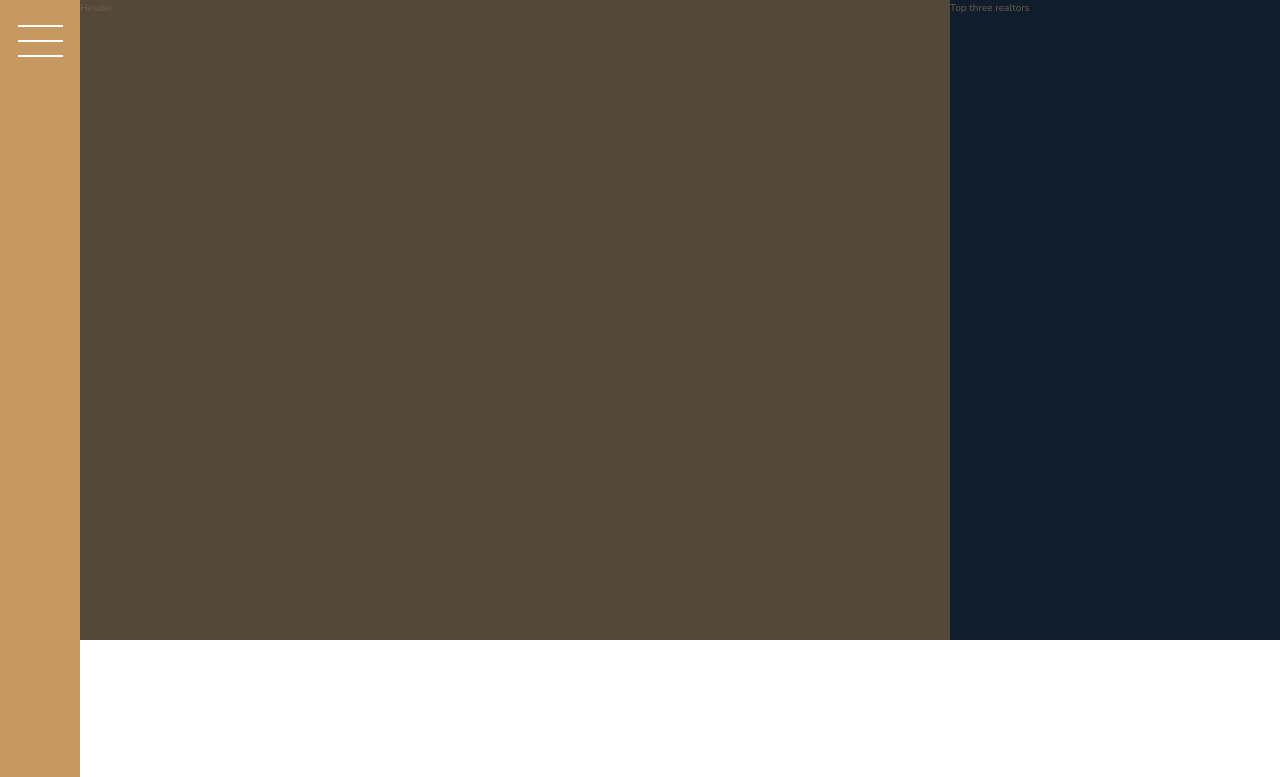
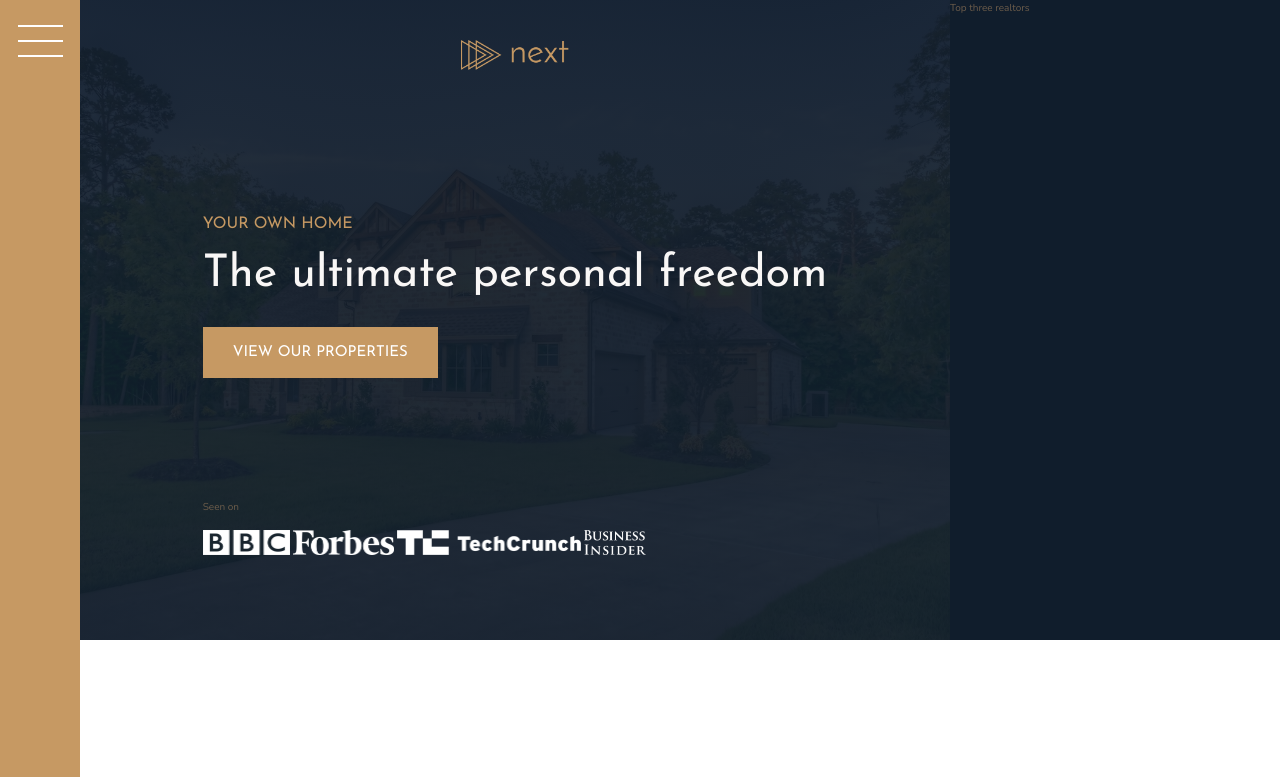
Before and after one commit to skusebauch/next, a website: page index.html in a window 1280 px wide. Shown: the top 777 px of the page. Drawn offline with nearby package versions, Linux system fonts and the light colour scheme.

Commit message:
setup header

```diff
--- a/index.html
+++ b/index.html
@@ -16,7 +16,17 @@
         <button class="nav-btn"></button>
       </div>
       <header class="header">
-        Header
+        <img src="img/logo.png" alt="Next Logo" class="header__logo">
+        <h3 class="heading-3">Your own home</h3>
+        <h1 class="heading-1">The ultimate personal freedom</h1>
+        <button class="btn header__btn">View our properties</button>
+        <div class="header__seenon-text">Seen on</div>
+        <div class="header__seenon-logos">
+          <img src="img/logo-bbc.png" alt="See on logo 1">
+          <img src="img/logo-forbes.png" alt="See on logo 2">
+          <img src="img/logo-techcrunch.png" alt="See on logo 3">
+          <img src="img/logo-bi.png" alt="See on logo 4">
+        </div>
       </header>
       <div class="realtors">
         Top three realtors
--- a/sass/_header.scss
+++ b/sass/_header.scss
@@ -1,4 +1,37 @@
 .header {
   background-color: $color-grey-dark-1;
   grid-column: full-start / col-end 6;
+  background-image: linear-gradient(rgba($color-secondary, .93), rgba($color-secondary, .93)),
+                    url(../img/hero.jpeg);
+  background-size: cover;
+  background-position: center;
+  padding: 8rem;
+  padding-top: 4rem;
+
+  display: grid;
+  grid-template-rows: 1fr min-content 6rem 1fr;
+  // make the width of the grid only how much space the content need
+  grid-template-columns: max-content;
+  grid-row-gap: 1.5rem;
+  // center entire grid
+  justify-content: center;
+
+  &__logo {
+    height: 3rem;
+    justify-self: center;
+  }
+
+  &__btn {
+    align-self: start;
+    justify-self: start;
+  }
+  &__seenon-text {
+
+  }
+
+  &__seenon-logos {
+    img {
+      height: 2.5rem;
+    }
+  }
 }
--- a/sass/_typography.scss
+++ b/sass/_typography.scss
@@ -5,6 +5,9 @@
 
 .heading-1 {
   @extend %heading;
+  font-size: 4.5rem;
+  color: $color-grey-light-1;
+  line-height: 1;
 }
 
 .heading-2 {
```
Also changed, not shown: css/style.css.
